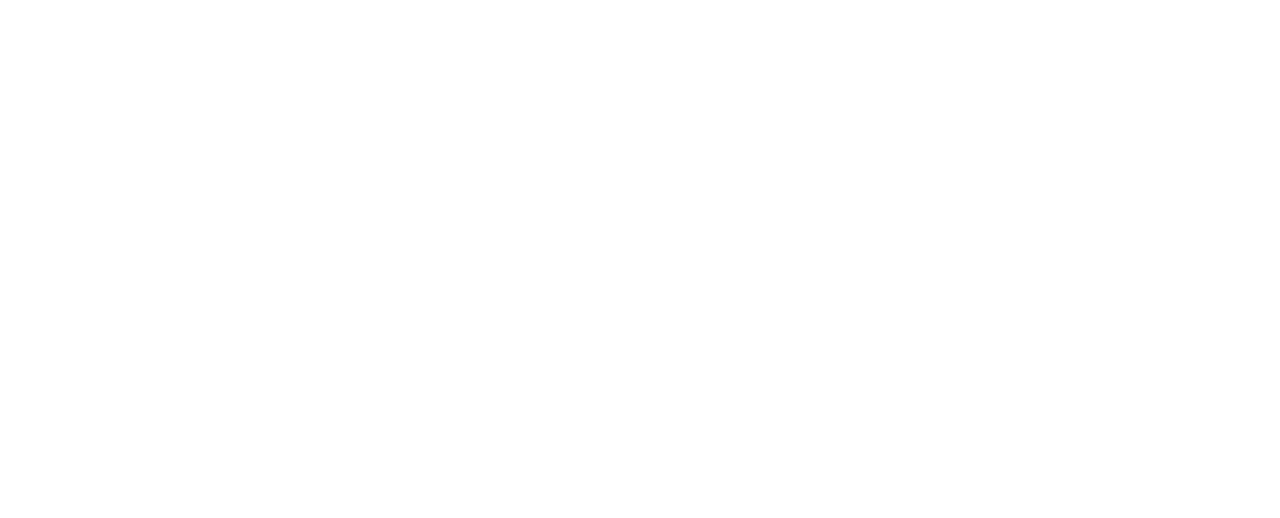
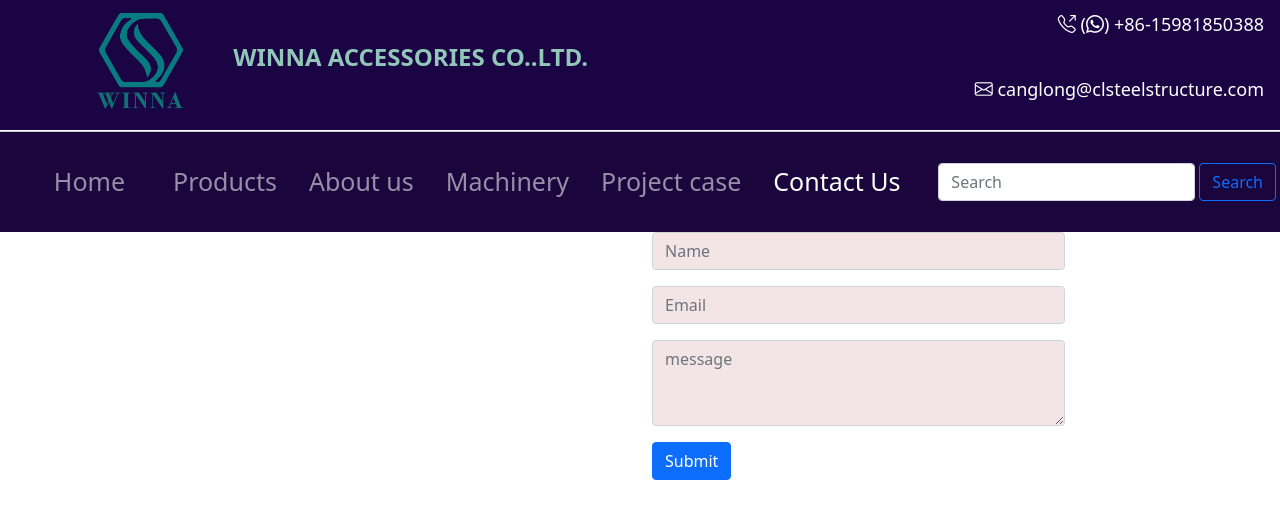
Before and after one commit to alaminmustaq/Wina, a plain HTML site: page contact_us.html in a window 1280 px wide. Drawn offline with nearby package versions, Linux system fonts and the light colour scheme.

Commit message:
shadow added

```diff
--- a/contact_us.html
+++ b/contact_us.html
@@ -0,0 +1,120 @@
+<!DOCTYPE html>
+<html lang="en">
+<head>
+    <meta charset="UTF-8">
+    <meta http-equiv="X-UA-Compatible" content="IE=edge">
+    <meta name="viewport" content="width=device-width, initial-scale=1.0">
+    <title>bootstrap</title>
+
+    <!-- bootstrap cdn -->
+    <link rel="stylesheet" href="https://cdn.jsdelivr.net/npm/bootstrap-icons@1.8.1/font/bootstrap-icons.css">
+    <link href="https://cdn.jsdelivr.net/npm/bootstrap@5.0.0-beta3/dist/css/bootstrap.min.css" rel="stylesheet" integrity="sha384-eOJMYsd53ii+scO/bJGFsiCZc+5NDVN2yr8+0RDqr0Ql0h+rP48ckxlpbzKgwra6" crossorigin="anonymous">
+    <link rel="stylesheet" type="text/css" href="style.css">
+    <link rel="stylesheet" type="text/css" href="style.css">
+</head>
+<body>
+    <div class="container-fluid p-0">
+        <!-- nav bar starts here -->
+        <header>
+            <div class="d-none d-lg-block" style="background-color: rgb(26, 4, 68);; margin-bottom: 0.5px;">
+                    <div class="row m-0">
+                        <div class="col-lg-2 col-md-2 col-sm-2">
+                            <a href="#" class="navbar-brand ms-3 ps-lg-5">
+                                <img src="logo1.png" alt="logo" width="130px" height="130px"
+                                class="d-inline-block">
+                            </a>
+                        </div>
+                        <div class="col-5 my-auto ms-2 wina-title">
+                            <p><b>WINNA ACCESSORIES CO..LTD.</b></p>
+                        </div>
+                        <div class="row col-5 p-0">
+                          <div class="col-lg-12 col-xl-12 col-xxl-6 contact-info text-end my-auto" >
+                            <p><i class="bi bi-telephone-outbound"></i> (<i class="bi bi-whatsapp"></i>) +86-15981850388</p>
+                          </div>
+                          <div class="col-lg-12 col-xl-12 col-xxl-6 contact-info text-end my-auto">
+                            <p><i class="bi bi-envelope"></i> canglong@clsteelstructure.com</p>
+                          </div>
+                        </div>
+
+                    </div>
+            </div>
+            <hr class="p-0 m-0">
+            <nav id="navbar_top" class="navbar navbar-expand-lg navbar-dark">
+                <a href="#" class="navbar-brand ms-3 ps-lg-5 d-lg-none d-xl-none d-xxl-none">
+                    <img src="logo1.png" alt="logo" width="90px" height="90px"
+                    class="d-inline-block">
+                </a>
+                <button class="navbar-toggler" type="button" data-bs-toggle="collapse" data-bs-target="#navbarSupportedContent" aria-controls="navbarSupportedContent" aria-expanded="false" aria-label="Toggle navigation">
+                  <span class="navbar-toggler-icon"></span>
+                </button>
+
+                <div class="collapse navbar-collapse" id="navbarSupportedContent">
+                  <form class="d-flex justify-content-center d-lg-none d-xl-none d-xxl-none">
+                    <input class="form-control" type="search" placeholder="Search">
+                    <button  class="btn btn-outline-primary my-2 my-sm-0 mx-1" type="submit">Search</button>
+                  </form>
+                  <ul class="navbar-nav m-auto text-center">
+                    <li class="nav-item active mx-4">
+                      <a class="nav-link"  href="#">Home</a>
+                    </li>
+                    <li class="nav-item mx-2">
+                      <a class="nav-link"  href="products.html">Products</a>
+                    </li>
+                    <li class="nav-item mx-2">
+                      <a class="nav-link"  href="#">
+                        About us
+                      </a>
+                    </li>
+                    <li class="nav-item mx-2">
+                      <a class="nav-link"  href="machine.html">Machinery</a>
+                    </li>
+                    <li class="nav-item mx-2">
+                        <a class="nav-link"  href="#">Project case</a>
+                      </li>
+                      <li class="nav-item mx-2">
+                        <a class="nav-link active"  href="#">Contact Us</a>
+                      </li>
+                  </ul>
+                  <form class="d-flex justify-content-center d-none d-lg-flex">
+                    <input class="form-control" type="search" placeholder="Search">
+                    <button  class="btn btn-outline-primary my-2 my-sm-0 mx-1" type="submit">Search</button>
+                  </form>
+                </div>
+              </nav>
+        </header>
+        <!-- nav bar ends here -->
+
+        <!-- Banner starts here -->
+        <div class="bg-image big-banner">
+            <div class="row">
+                <div class="col-6">
+
+                </div>
+                <div class="col-6">
+                    <form class="row g-3">
+                        <div class="col-8">
+                            <input type="text" class="form-control" placeholder="Name"
+                              style="background-color: rgb(243, 229, 229);">
+                          </div>
+                        <div class="col-8">
+                          <input type="email" class="form-control" placeholder="Email"
+                            style="background-color: rgb(243, 229, 229);">
+                        </div>
+                        <div class="col-8">
+                          <textarea class="form-control" rows="3" placeholder="message"
+                            style="background-color: rgb(243, 229, 229);"></textarea>
+                        </div>
+                        <div class="col-8">
+                          <button type="submit" class="btn btn-primary">Submit</button>
+                        </div>
+                      </form>
+                </div>
+              </div>
+        </div>
+        <!-- Banner ends here -->
+    </div>
+
+    <script src="script.js"></script>
+    <script src="https://cdn.jsdelivr.net/npm/bootstrap@5.0.0-beta3/dist/js/bootstrap.bundle.min.js" integrity="sha384-JEW9xMcG8R+pH31jmWH6WWP0WintQrMb4s7ZOdauHnUtxwoG2vI5DkLtS3qm9Ekf" crossorigin="anonymous"></script>
+    </body>
+</html>
--- a/style.css
+++ b/style.css
@@ -57,6 +57,7 @@ footer{
 
 .product-card{
     height: 450px;
+    box-shadow: 4px 5px 5px 1px #e9ecef;
 }
 
 .machine-card:hover {
```
Also changed, not shown: index.html (+3 -2 lines).
